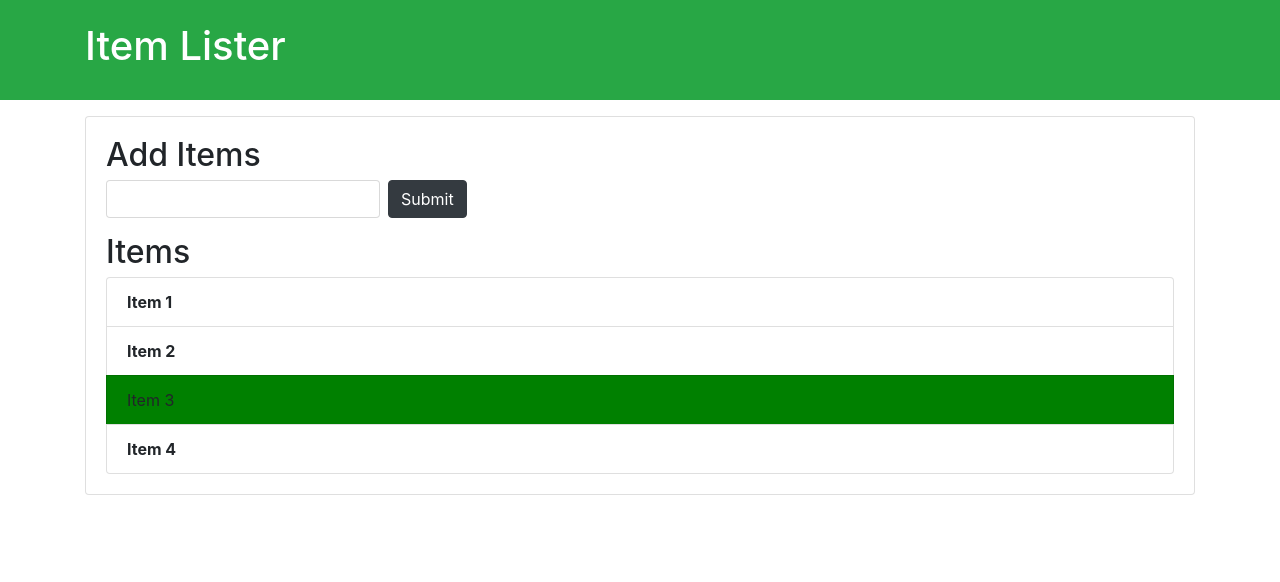
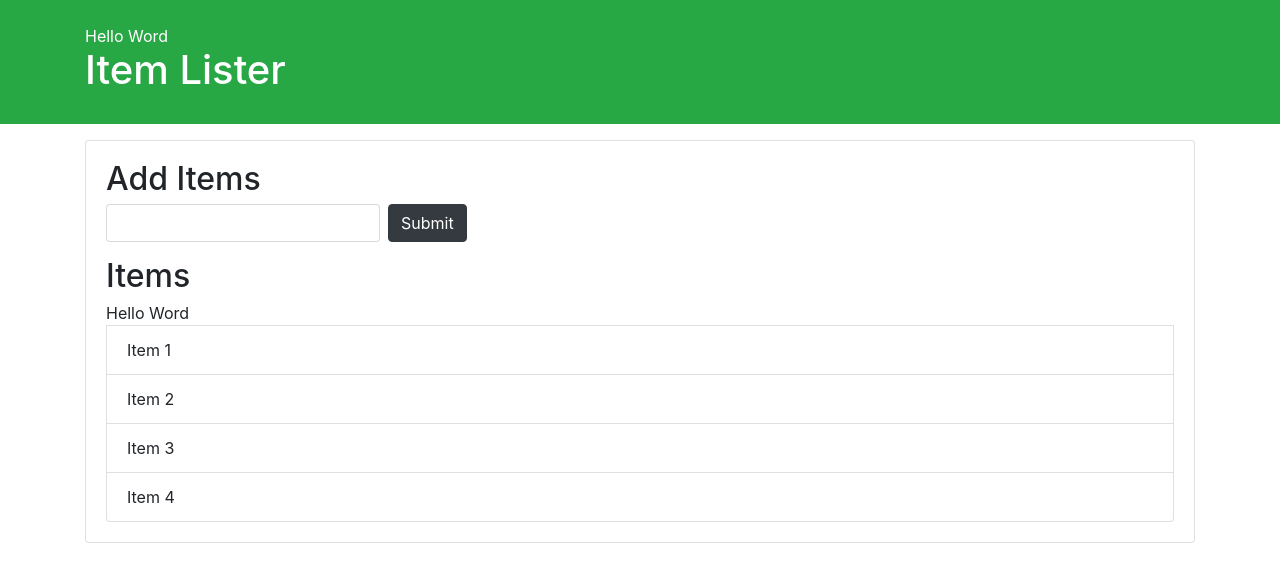
Before and after one commit to PrathmeshSadake/demo, a plain HTML site: page index.html in a window 1280 px wide. Drawn offline with nearby package versions, Linux system fonts and the light colour scheme.

Commit message:
Completed DOM

```diff
--- a/index.html
+++ b/index.html
@@ -31,11 +31,12 @@
         <ul id="items" class="list-group">
           <li class="list-group-item">Item 1</li>
           <li class="list-group-item">Item 2</li>
-          <li class="list-group-item ">Item 3</li>
+          <li class="list-group-item">Item 3</li>
           <li class="list-group-item">Item 4</li>
         </ul>
       </div>
     </div>
+
+    <script src="./script.js"></script>
   </body>
-  <script src="./script.js"></script>
 </html>
--- a/script.js
+++ b/script.js
@@ -1,5 +1,125 @@
-var items = document.getElementsByClassName("list-group-item");
-items[2].style.backgroundColor = "green";
-items[0].style.fontWeight = "bold";
-items[1].style.fontWeight = "bold";
-items[3].style.fontWeight = "bold";
+//console.log(document.URL);
+//console.log("javascript")
+//console.log(document.title);
+
+//document.title="myList";
+
+//console.log(document.all[10]);
+
+//var headerTitle = document.getElementById('header-title');
+//headerTitle.style.color="blue"
+
+//headerTitle.style.borderBottom="solid 3px #000"
+
+//var item=document.getElementsByClassName('title')
+//item[0].style.color='green';
+//item[0].style.fontWeight='bold';
+
+//var items = document.getElementsByClassName('list-group-item');
+//console.log(items)
+//items[2].style.backgroundColor = 'green';
+
+//for (let i=0;i<items.length;i++) {
+//    items[i].style.fontWeight='bold';
+//}
+
+//for (let i=0;i<items.length;i++) {
+//    items[i].style.color='blue';
+//}
+
+//var li = document.getElementsByTagName('li');
+//for (let i=0;i<li.length;i++) {
+//   li[i].style.color='red';
+//}
+
+//var secondItem = document.querySelector('.list-group-item:nth-child(2)');
+//secondItem.style.backgroundColor='green';
+
+//var thirdItem = document.querySelector('.list-group-item:nth-child(3)');
+//thirdItem.style.visibility='hidden';
+
+//var titles = document.querySelectorAll('.list-group-item');
+//titles[1].style.color = 'green'
+
+//var odd = document.querySelectorAll('li:nth-child(odd)');
+
+//for (var i=0;i<odd.length;i++) {
+//    odd[i].style.backgroundColor = 'green';
+//}
+
+//TRANSVERSING DOM
+var itemList = document.querySelector("#items");
+
+//parentELement
+
+//itemList.parentElement.style.backgroundColor='blue';
+console.log(itemList.parentElement.parentElement.parentElement);
+
+//childrenNodes
+console.log(itemList.childNodes);
+console.log(itemList.children);
+
+//itemList.children[1].style.backgroundColor = 'red'
+
+//firstChild
+console.log(itemList.firstChild);
+
+//firstElementChild
+console.log(itemList.firstElementChild);
+//itemList.firstElementChild.textContent = 'YOUTUBE';
+
+//lastChild
+console.log(itemList.lastChild);
+
+//lastElementChild
+console.log(itemList.lastElementChild);
+//itemList.lastElementChild.textContent = 'YOUTUBE'
+
+//nextSibling
+console.log(itemList.nextSibling);
+
+//nextElementSibling
+console.log(itemList.nextElementSibling);
+
+//previousSibling
+console.log(itemList.previousSibling);
+
+//previousElementSibling
+console.log(itemList.previousElementSibling);
+//itemList.previousElementSibling.style.color = 'blue';
+
+//createElement
+
+//create div
+var newDiv = document.createElement("div");
+console.log(newDiv);
+
+//addClass
+newDiv.className = "styling";
+
+//addId
+newDiv.id = "styling2";
+
+//add attribute
+newDiv.setAttribute("title", "styling3");
+
+//createTextNode
+var newDivText = document.createTextNode("Hello Word");
+
+//addText to Div
+newDiv.appendChild(newDivText);
+
+var container = document.querySelector("header .container");
+var h1 = document.querySelector("header h1");
+
+container.insertBefore(newDiv, h1);
+
+var newEle = document.createElement("div");
+var newDivText2 = document.createTextNode("Hello Word");
+
+newEle.appendChild(newDivText2);
+
+var newHead = document.querySelector("div .list-group");
+var h2 = document.querySelector("div li");
+
+newHead.insertBefore(newEle, h2);
```
